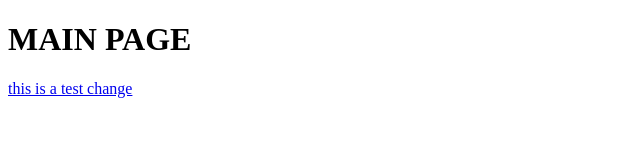
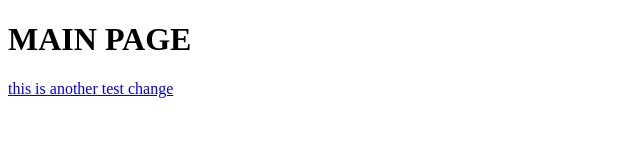
Before and after one commit to aakashharan-creator/Project_5, a plain HTML site: page index.html in a window 1280 px wide. Shown: the full height of the page, 0-640 px from the left. Drawn offline with Linux system fonts and the light colour scheme.

Commit message:
version 5

```diff
--- a/index.html
+++ b/index.html
@@ -7,6 +7,6 @@
 </head>
 <body>
     <h1>MAIN PAGE</h1>
-    <a href="nextpage.html">this is a test change</a>
+    <a href="nextpage.html">this is another test change</a>
 </body>
 </html>
```
